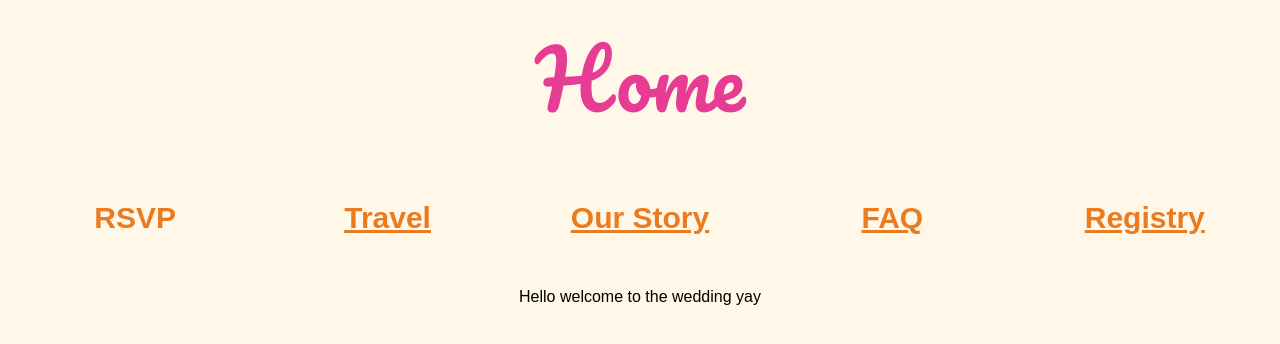
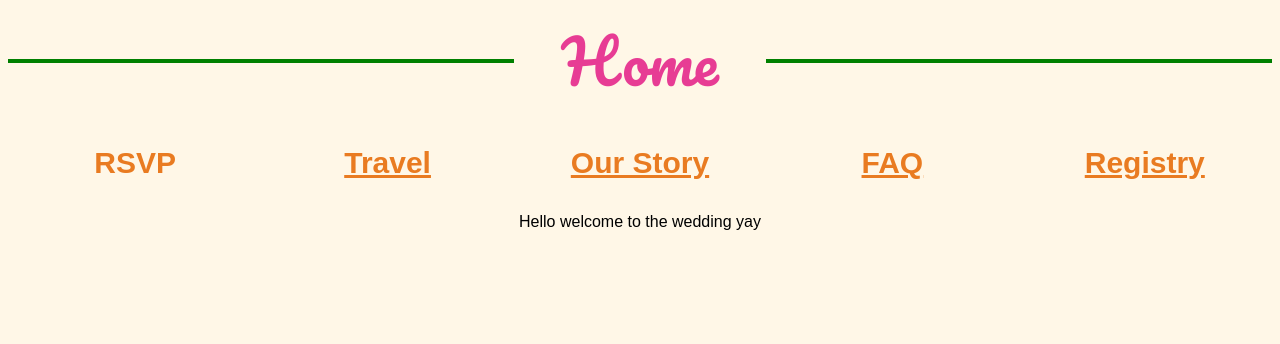
Before and after one commit to slevatich/testSite, a plain HTML site: page index.html in a window 1280 px wide. Drawn offline with Linux system fonts and the light colour scheme; a web font is replaced by a local one.

Commit message:
green little spans for now

```diff
--- a/index.html
+++ b/index.html
@@ -3,10 +3,11 @@
   <head>
     <link rel="stylesheet" href="styles.css">
     <link rel="stylesheet" href="https://fonts.googleapis.com/css?family=Pacifico|Sacramento|Delius+Swash+Caps">
-    <style>body {background-color: white;}</style>
   </head>
   <body>
-    <div>Home</div>
+    <span class="v">.</span>
+    <span class="t">Home</span>
+    <span class="v2">.</span>
     <table>
       <tr>
         <th>RSVP</th>
--- a/styles.css
+++ b/styles.css
@@ -1,5 +1,9 @@
 * {
     font-family: /*Papyrus,*/'Delius Swash Caps', Arial, sans-serif;
+    background-color: rgb(255, 247, 231);
+}
+
+body {
     background-color: rgb(255, 247, 231);
 }
 
@@ -10,12 +14,12 @@
     green for the line flower graphics
     black for the middle text
 
-find fonts
 spans to make green lines
 
     optional for today:
     animated intro thing
     get a green thing other than a line
+    dynamically scale the title down to fit a certain size of the screen
     */
 
 
@@ -30,15 +34,53 @@ table {
     background-color: rgb(255, 247, 231);
 }
 
-div {
-    font-size: 80px;
-    width: 100%;
+.t {
+    font-size: 60px; /* pacifico seems to have 30px padding below and above for this font */
+    width: 20%;
     text-align: center;
+    /* margin: auto; */
     color: rgb(231, 60, 148);
     background-color: rgb(255, 247, 231);
-    padding-bottom: 50px;
+    float: left;
+    /* padding-bottom: 50px; */
     font-family: Pacifico, /*'Sacramento',*/ 'Brush Script MT', cursive; /* Lucida Handwriting */
     font: bold;
+    display: inline-block;
+    margin-bottom: 30px;
+}
+
+.v {
+    background-color: green;
+    margin-top: 51px; /* 105 - 3 == 102 / 2  */
+    /* margin-bottom: 300px; */
+    /* line-height: 400%; */
+    /* width: 30%; */
+    display: inline-block;
+    width: 40%;
+    font-size: 2px;
+    text-align: left;
+    float: left;
+    font-family: Pacifico, /*'Sacramento',*/ 'Brush Script MT', cursive; /* Lucida Handwriting */
+
+}
+
+.v2 {
+    background-color: green;
+    margin-top: 51px;
+    /* margin-bottom: 300px; */
+    /* line-height: 400%; */
+    /* width: 30%; */
+    display: inline-block;
+    width: 40%;
+    font-size: 2px; /* with pacifico 7px */
+    text-align: right;
+    float: right;
+    font-family: Pacifico, /*'Sacramento',*/ 'Brush Script MT', cursive; /* Lucida Handwriting */
+
+}
+
+div {
+    margin-top: 30px;
 }
 
 a {
```
Also changed, not shown: faq/index.html (+3 -2 lines), registry/index.html (+3 -2 lines), story/index.html (+3 -2 lines), travel/index.html (+3 -2 lines).
